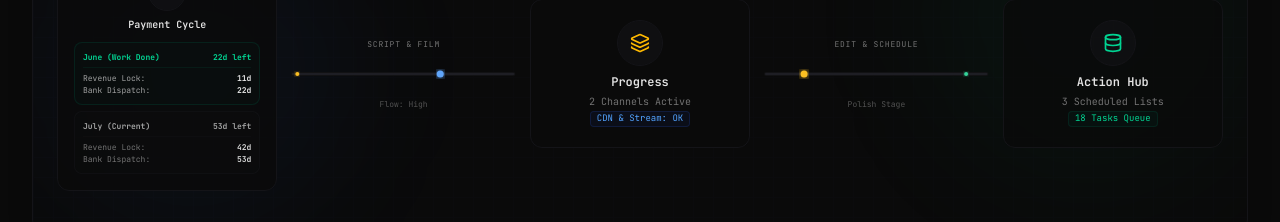
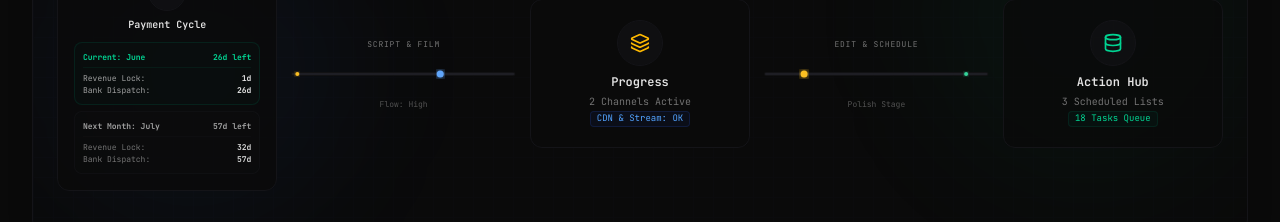
Before and after one commit to akshay58165/system-hub-dashboard, a React (Vite) app: page / in a window 1280 px wide. Shown: the part 279-501 px from the top of the page. Built offline with nearby package versions, Linux system fonts and the light colour scheme.

Commit message:
feat: adjust YouTube payment cycle with end of month locks and 25th dispatch offsets

```diff
--- a/src/components/Overview.tsx
+++ b/src/components/Overview.tsx
@@ -49,37 +49,64 @@ export default function Overview({ repos, vercelProjects, supabase, events, onTa
   // YouTube Payment Cycle calculations
   const paymentMetrics = useMemo(() => {
     const today = new Date();
-    const day = today.getDate();
 
-    // Check if current month's payout has been dispatched
-    let payoutMonthOffset = 0;
-    if (day > 21) {
-      payoutMonthOffset = 1;
+    const formatDays = (targetDate: Date) => {
+      const t1 = new Date(today.getFullYear(), today.getMonth(), today.getDate());
+      const t2 = new Date(targetDate.getFullYear(), targetDate.getMonth(), targetDate.getDate());
+      const diff = t2.getTime() - t1.getTime();
+      const days = Math.round(diff / (1000 * 60 * 60 * 24));
+      if (days < 0) return 'Locked';
+      if (days === 0) return 'Today';
+      return `${days}d`;
+    };
+
+    // 1. Current Month Track (Green Card)
+    const curMonthName = today.toLocaleString('default', { month: 'long' });
+    // Lock: Last day of the current month
+    const curLockDate = new Date(today.getFullYear(), today.getMonth() + 1, 0);
+    // Received: 25th of the following month
+    const curPayoutDate = new Date(today.getFullYear(), today.getMonth() + 1, 25);
+
+    // 2. Bottom Track
+    // Check if the previous month's payout (dispatched on 25th of current month) is still pending
+    const prevPayoutDate = new Date(today.getFullYear(), today.getMonth(), 25);
+    const isPrevPayoutPending = today.getTime() <= prevPayoutDate.getTime();
+
+    let bottomName = '';
+    let bottomLockDays = '';
+    let bottomPayDays = '';
+    let bottomLabel = '';
+
+    if (isPrevPayoutPending) {
+      // Show Last Month's Cycle
+      const prevMonthDate = new Date(today.getFullYear(), today.getMonth() - 1, 1);
+      bottomName = prevMonthDate.toLocaleString('default', { month: 'long' });
+      bottomLabel = 'Last Month';
+
+      const prevLockDate = new Date(today.getFullYear(), today.getMonth(), 0);
+      bottomLockDays = formatDays(prevLockDate);
+      bottomPayDays = formatDays(prevPayoutDate);
+    } else {
+      // Show Next Month's Cycle
+      const nextMonthDate = new Date(today.getFullYear(), today.getMonth() + 1, 1);
+      bottomName = nextMonthDate.toLocaleString('default', { month: 'long' });
+      bottomLabel = 'Next Month';
+
+      const nextLockDate = new Date(today.getFullYear(), today.getMonth() + 2, 0);
+      const nextPayoutDate = new Date(today.getFullYear(), today.getMonth() + 2, 25);
+
+      bottomLockDays = formatDays(nextLockDate);
+      bottomPayDays = formatDays(nextPayoutDate);
     }
 
-    // Cycle A: Last Month's Work (incoming payout this month or next)
-    const cycleAWorkDate = new Date(today.getFullYear(), today.getMonth() + payoutMonthOffset - 1, 1);
-    const cycleALockDate = new Date(today.getFullYear(), today.getMonth() + payoutMonthOffset, 10);
-    const cycleAPayoutDate = new Date(today.getFullYear(), today.getMonth() + payoutMonthOffset, 21);
-
-    // Cycle B: Current Month's Work (following payout next month)
-    const cycleBWorkDate = new Date(today.getFullYear(), today.getMonth() + payoutMonthOffset, 1);
-    const cycleBLockDate = new Date(today.getFullYear(), today.getMonth() + payoutMonthOffset + 1, 10);
-    const cycleBPayoutDate = new Date(today.getFullYear(), today.getMonth() + payoutMonthOffset + 1, 21);
-
-    const formatDays = (targetDate: Date) => {
-      const diff = targetDate.getTime() - today.getTime();
-      const days = Math.ceil(diff / (1000 * 60 * 60 * 24));
-      return days <= 0 ? 'Done' : `${days}d`;
-    };
-
     return {
-      cycleAWorkName: cycleAWorkDate.toLocaleString('default', { month: 'long' }),
-      cycleALockDays: formatDays(cycleALockDate),
-      cycleAPayDays: formatDays(cycleAPayoutDate),
-      cycleBWorkName: cycleBWorkDate.toLocaleString('default', { month: 'long' }),
-      cycleBLockDays: formatDays(cycleBLockDate),
-      cycleBPayDays: formatDays(cycleBPayoutDate)
+      curMonthName,
+      curLockDays: formatDays(curLockDate),
+      curPayDays: formatDays(curPayoutDate),
+      bottomName,
+      bottomLabel,
+      bottomLockDays,
+      bottomPayDays
     };
   }, []);
 
@@ -154,35 +181,35 @@ export default function Overview({ repos, vercelProjects, supabase, events, onTa
             </div>
             <span className="text-[10px] font-mono font-semibold text-neutral-200">Payment Cycle</span>
 
-            {/* Cycle A: Last Month Work (Incoming) */}
+            {/* Current Month: Green Card */}
             <div className="w-full mt-2.5 p-2 bg-emerald-950/10 border border-emerald-900/30 rounded-lg text-left text-[8px] font-mono select-none">
               <div className="flex justify-between items-center border-b border-emerald-900/20 pb-1 mb-1 font-bold text-emerald-400">
-                <span>{paymentMetrics.cycleAWorkName} (Work Done)</span>
-                <span>{paymentMetrics.cycleAPayDays} left</span>
+                <span>Current: {paymentMetrics.curMonthName}</span>
+                <span>{paymentMetrics.curPayDays} left</span>
               </div>
               <div className="flex justify-between text-neutral-400">
                 <span>Revenue Lock:</span>
-                <span className="text-neutral-200 font-bold">{paymentMetrics.cycleALockDays}</span>
+                <span className="text-neutral-200 font-bold">{paymentMetrics.curLockDays}</span>
               </div>
               <div className="flex justify-between text-neutral-400">
                 <span>Bank Dispatch:</span>
-                <span className="text-neutral-200 font-bold">{paymentMetrics.cycleAPayDays}</span>
+                <span className="text-neutral-200 font-bold">{paymentMetrics.curPayDays}</span>
               </div>
             </div>
 
-            {/* Cycle B: Current Month Work (Active) */}
+            {/* Bottom Card: Last/Next Month (Neutral) */}
             <div className="w-full mt-1.5 p-2 bg-neutral-900/10 border border-neutral-900/60 rounded-lg text-left text-[8px] font-mono select-none">
               <div className="flex justify-between items-center border-b border-neutral-900/40 pb-1 mb-1 font-bold text-neutral-400">
-                <span>{paymentMetrics.cycleBWorkName} (Current)</span>
-                <span>{paymentMetrics.cycleBPayDays} left</span>
+                <span>{paymentMetrics.bottomLabel}: {paymentMetrics.bottomName}</span>
+                <span>{paymentMetrics.bottomPayDays} left</span>
               </div>
               <div className="flex justify-between text-neutral-500">
                 <span>Revenue Lock:</span>
-                <span className="text-neutral-300 font-bold">{paymentMetrics.cycleBLockDays}</span>
+                <span className="text-neutral-300 font-bold">{paymentMetrics.bottomLockDays}</span>
               </div>
               <div className="flex justify-between text-neutral-500">
                 <span>Bank Dispatch:</span>
-                <span className="text-neutral-300 font-bold">{paymentMetrics.cycleBPayDays}</span>
+                <span className="text-neutral-300 font-bold">{paymentMetrics.bottomPayDays}</span>
               </div>
             </div>
           </div>
```
